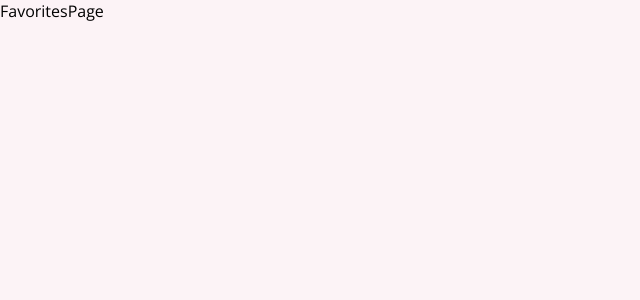
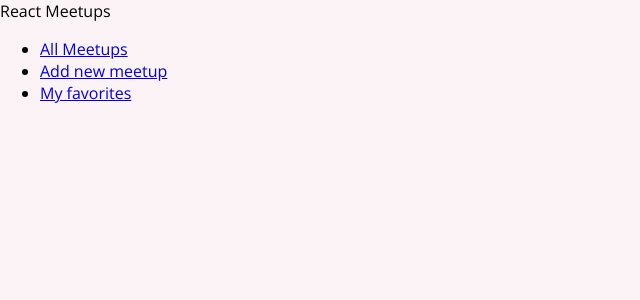
Before and after one commit to OnderTzn/CMS-Frontend, a React (Create React App) app: page /favorites in a window 1280 px wide. Shown: the top 300 px of the page, without its empty margins (0-640 px from the left). Built offline with nearby package versions, Linux system fonts and the light colour scheme.

Commit message:
navigation

```diff
--- a/src/App.js
+++ b/src/App.js
@@ -3,10 +3,12 @@
 import AllMeetupsPage from "./pages/AllMeetups";
 import NewMeetupsPage from "./pages/NewMeetup";
 import FavoritesPage from "./pages/Favorites";
+import MainNavigation from "./components/layout/MainNavigation";
 
 function App() {
   return (
     <div>
+      <MainNavigation>
         <Switch>
           <Route exact path="/">
             <AllMeetupsPage />
@@ -18,6 +20,7 @@
             <FavoritesPage />
           </Route>
         </Switch>
+      </MainNavigation>
     </div>
   );
 }
--- /dev/null
+++ b/src/components/layout/MainNavigation.js
@@ -0,0 +1,24 @@
+import { Link } from "react-router-dom";
+
+function MainNavigation() {
+  return (
+    <header>
+      <div>React Meetups</div>
+      <nav>
+        <ul>
+          <li>
+            <Link to="/">All Meetups</Link>
+          </li>
+          <li>
+            <Link to="/new-meetup">Add new meetup</Link>
+          </li>
+          <li>
+            <Link to="/favorites">My favorites</Link>
+          </li>
+        </ul>
+      </nav>
+    </header>
+  );
+}
+
+export default MainNavigation;
```
Lines whose indentation alone changed are shown as unchanged.
